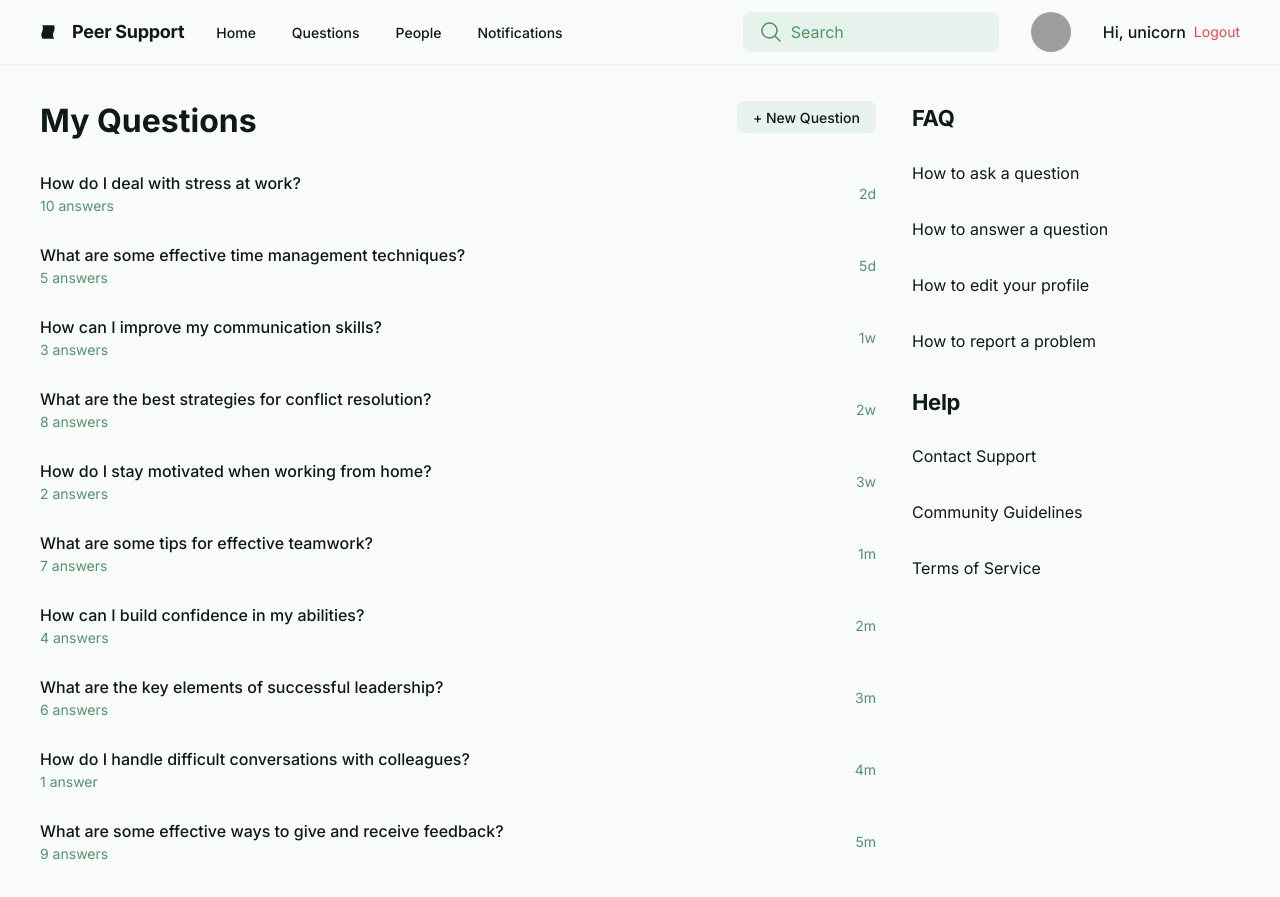
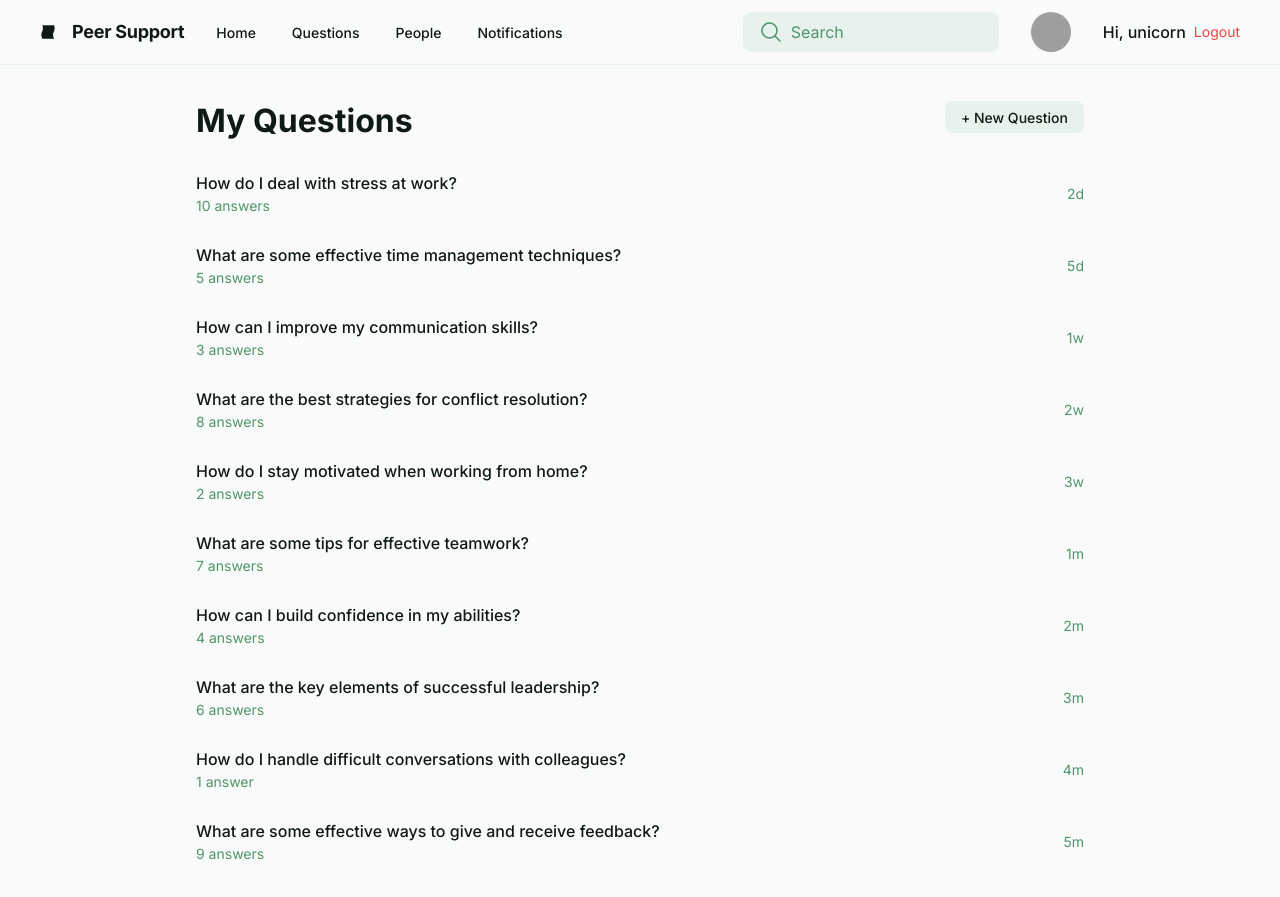
Before and after one commit to harshitha1003/flask-app, a Flask app: page /home in a window 1280 px wide. Run offline with Flask 3, Linux system fonts and the light colour scheme; a user stored in the database is signed in; some libraries are stand-ins or nearby versions; grey boxes are pictures that could not be loaded.

Commit message:
Update home.html

```diff
--- a/templates/home.html
+++ b/templates/home.html
@@ -32,7 +32,7 @@
             <div class="flex items-center gap-9">
               <a class="text-[#0e1a13] text-sm font-medium leading-normal" href="#">Home</a>
               <a class="text-[#0e1a13] text-sm font-medium leading-normal" href="#">Questions</a>
-              <a class="text-[#0e1a13] text-sm font-medium leading-normal" href="#">People</a>
+              <a class="text-[#0e1a13] text-sm font-medium leading-normal" href="{{ url_for('people') }}">People</a>
               <a class="text-[#0e1a13] text-sm font-medium leading-normal" href="#">Notifications</a>
             </div>
           </div>
@@ -150,31 +150,5 @@
               <div class="shrink-0"><p class="text-[#51946b] text-sm font-normal leading-normal">5m</p></div>
             </div>
           </div>
-          <div class="layout-content-container flex flex-col w-[360px]">
-            <h2 class="text-[#0e1a13] text-[22px] font-bold leading-tight tracking-[-0.015em] px-4 pb-3 pt-5">FAQ</h2>
-            <div class="flex items-center gap-4 bg-[#f8fbfa] px-4 min-h-14">
-              <p class="text-[#0e1a13] text-base font-normal leading-normal flex-1 truncate">How to ask a question</p>
-            </div>
-            <div class="flex items-center gap-4 bg-[#f8fbfa] px-4 min-h-14">
-              <p class="text-[#0e1a13] text-base font-normal leading-normal flex-1 truncate">How to answer a question</p>
-            </div>
-            <div class="flex items-center gap-4 bg-[#f8fbfa] px-4 min-h-14">
-              <p class="text-[#0e1a13] text-base font-normal leading-normal flex-1 truncate">How to edit your profile</p>
-            </div>
-            <div class="flex items-center gap-4 bg-[#f8fbfa] px-4 min-h-14">
-              <p class="text-[#0e1a13] text-base font-normal leading-normal flex-1 truncate">How to report a problem</p>
-            </div>
-            <h2 class="text-[#0e1a13] text-[22px] font-bold leading-tight tracking-[-0.015em] px-4 pb-3 pt-5">Help</h2>
-            <div class="flex items-center gap-4 bg-[#f8fbfa] px-4 min-h-14"><p class="text-[#0e1a13] text-base font-normal leading-normal flex-1 truncate">Contact Support</p></div>
-            <div class="flex items-center gap-4 bg-[#f8fbfa] px-4 min-h-14">
-              <p class="text-[#0e1a13] text-base font-normal leading-normal flex-1 truncate">Community Guidelines</p>
-            </div>
-            <div class="flex items-center gap-4 bg-[#f8fbfa] px-4 min-h-14">
-              <p class="text-[#0e1a13] text-base font-normal leading-normal flex-1 truncate">Terms of Service</p>
-            </div>
-          </div>
-        </div>
-      </div>
-    </div>
   </body>
 </html>
```
